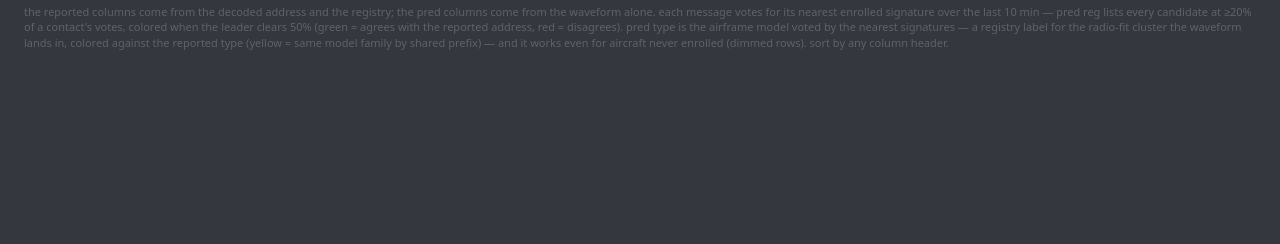
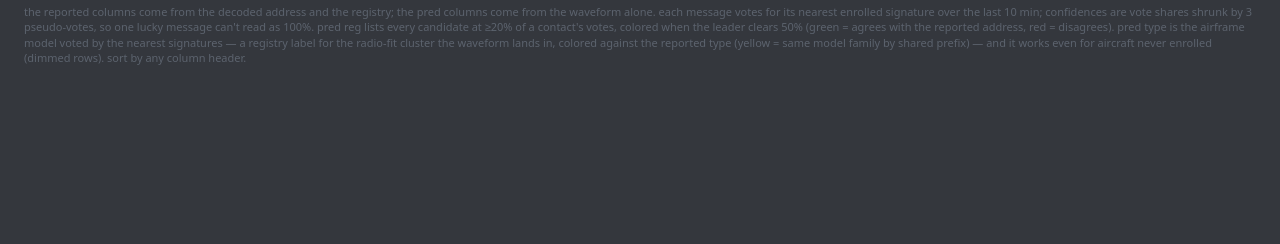
Before and after one commit to wjmallard/adsb-fingerprint, a Flask app: page /live in a window 1280 px wide. Shown: the part 119-363 px from the top of the page. Run offline with Flask 3, Linux system fonts and the light colour scheme; data that the repository does not hold is empty.

Commit message:
Shrink /live confidences with pseudo-votes

```diff
--- a/src/adsb_fingerprint/web/app.py
+++ b/src/adsb_fingerprint/web/app.py
@@ -190,10 +190,14 @@
 # aircraft heard in the window; each of its recent messages voted for a
 # nearest enrolled signature. The leading candidate names the contact
 # outright at CONFIDENT_SHARE of the votes; everything at CANDIDATE_SHARE
-# or better makes the ranked shortlist.
+# or better makes the ranked shortlist. Shares are shrunk by PSEUDO_VOTES
+# phantom dissenters (votes / (n + PSEUDO_VOTES)) so a single-message
+# contact reads ~25%, not a unanimous 100% — confidence has to be earned
+# by accumulation, not by a small denominator.
 LIVE_WINDOW_MINUTES = 10
 LIVE_CONFIDENT_SHARE = 0.5
 LIVE_CANDIDATE_SHARE = 0.2
+LIVE_PSEUDO_VOTES = 3
 
 LIVE_SQL = """
     select
@@ -298,6 +302,7 @@
         minutes=LIVE_WINDOW_MINUTES,
         confident=LIVE_CONFIDENT_SHARE,
         candidate=LIVE_CANDIDATE_SHARE,
+        pseudo=LIVE_PSEUDO_VOTES,
     )
 
 
@@ -356,17 +361,18 @@
 
     out = []
     for icao, contact in contacts.items():
+        denominator = contact["n"] + LIVE_PSEUDO_VOTES
         candidates = [
             {
                 **describe(candidate),
-                "share": round(votes / contact["n"], 2),
+                "share": round(votes / denominator, 2),
                 "similarity": round(contact["sims"][candidate] / votes, 3),
             }
             for candidate, votes in sorted(
                 contact["votes"].items(),
                 key=lambda item: -item[1],
             )
-            if votes / contact["n"] >= LIVE_CANDIDATE_SHARE
+            if votes / denominator >= LIVE_CANDIDATE_SHARE
         ][:3]
         identified = (
             candidates[0]
@@ -385,7 +391,7 @@
                 "enrolled": icao in enrolled,
                 "signature_msgs": enrolled.get(icao),
                 "radio_class": type_label,
-                "radio_class_share": round(type_votes / contact["n"], 2),
+                "radio_class_share": round(type_votes / denominator, 2),
                 "candidates": candidates,
                 "verdict": (
                     None
--- a/src/adsb_fingerprint/web/templates/live.html
+++ b/src/adsb_fingerprint/web/templates/live.html
@@ -55,7 +55,9 @@
         <p class="detail-note">
             the reported columns come from the decoded address and the registry; the
             pred columns come from the waveform alone. each message votes for its nearest
-            enrolled signature over the last {{ minutes }} min — pred reg lists every
+            enrolled signature over the last {{ minutes }} min; confidences are vote
+            shares shrunk by {{ pseudo }} pseudo-votes, so one lucky message can't read
+            as 100%. pred reg lists every
             candidate at ≥{{ (candidate * 100) | int }}% of a contact's votes, colored
             when the leader clears {{ (confident * 100) | int }}% (green = agrees with the
             reported address, red = disagrees). pred type is the airframe model voted by
```
